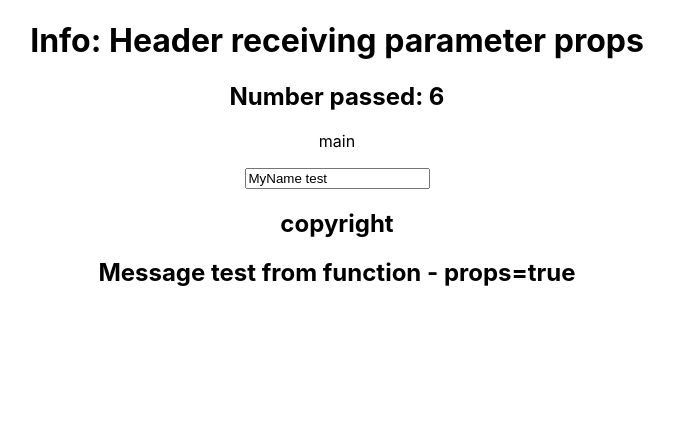
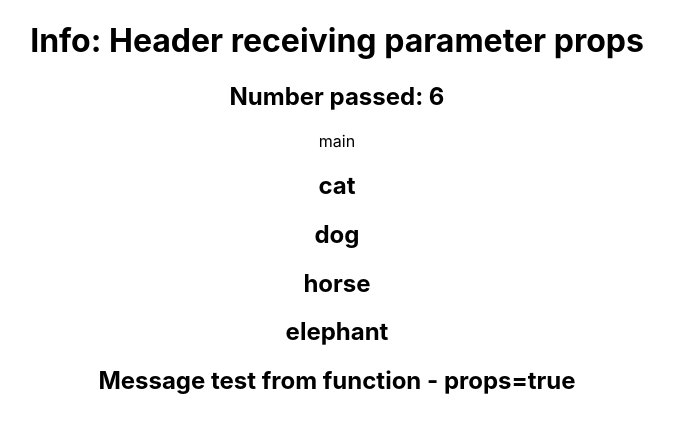
Before and after one commit to dkage/react_django_course, a React (Create React App) app in the folder first-react-app/: page / in a window 1280 px wide. Shown: the top 432 px of the page, without its empty margins (303-977 px from the left). Built offline with nearby package versions, Linux system fonts and the light colour scheme.

Commit message:
50. Loops and keys

```diff
--- a/first-react-app/src/components/footer.js
+++ b/first-react-app/src/components/footer.js
@@ -18,16 +18,29 @@ class Footer extends Component {
     }
 
     render() {
+
+        const animals = ['cat', 'dog', 'horse', 'elephant'];
+
+
+        // return (
+        //     <div>
+        //
+        //         <input value={this.state.name} onChange={this.changed} type="text"/>
+        //
+        //         { this.state.age === 35 ?
+        //                 <h2 onClick={this.props.myAlert}>
+        //                     {this.props.trademark}
+        //                 </h2>
+        //             : "No"}
+        //
+        //     </div>
+        // )
+
         return (
             <div>
-
-                <input value={this.state.name} onChange={this.changed} type="text"/>
-
-                { this.state.age === 35 ?
-                        <h2 onClick={this.props.myAlert}>
-                            {this.props.trademark}
-                        </h2>
-                    : "No"}
+                { animals.map(animal => {return <div id={animal} key={animal}>
+                                                    <h2>{animal}</h2>
+                                                </div>})}
 
             </div>
         )
```
